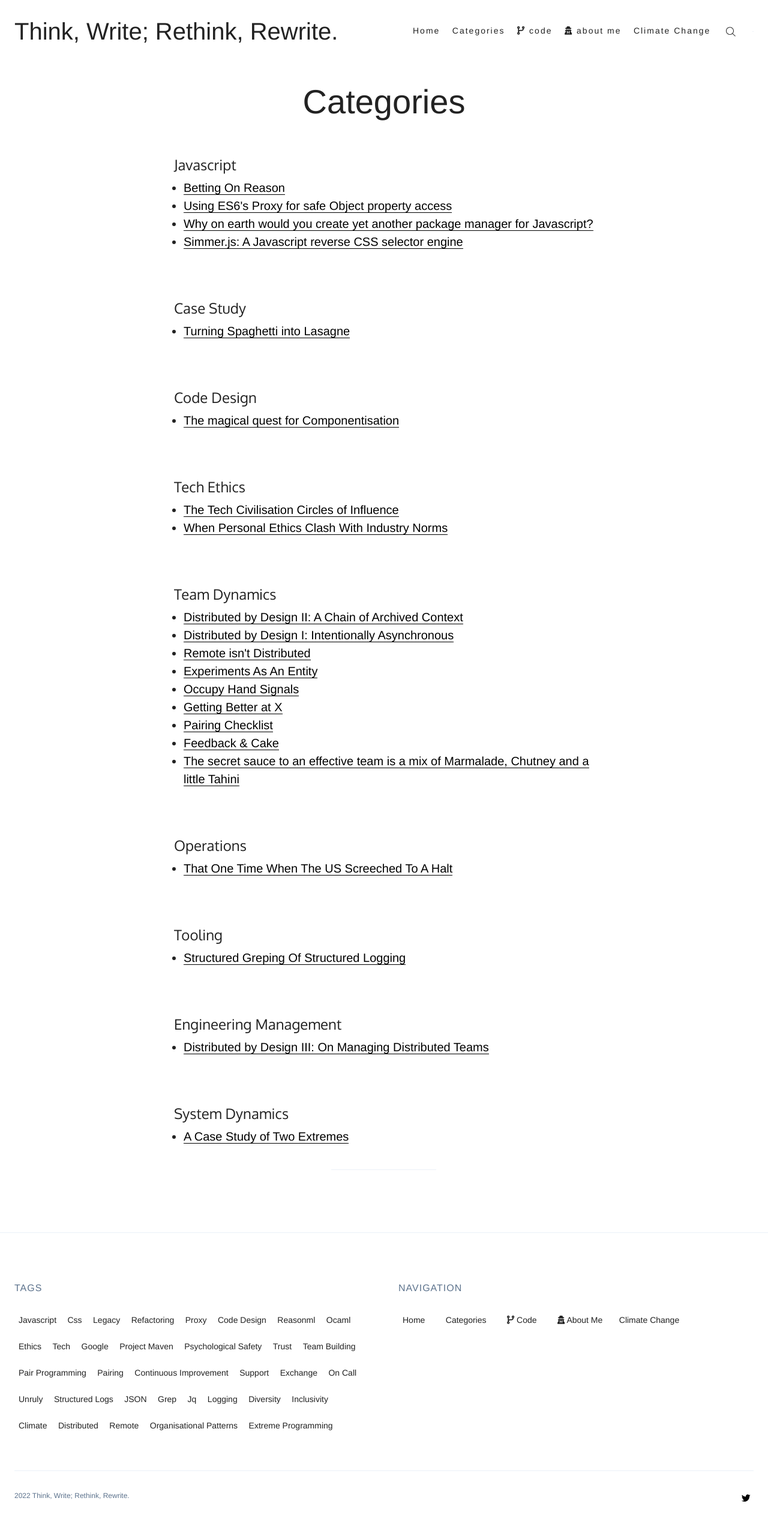
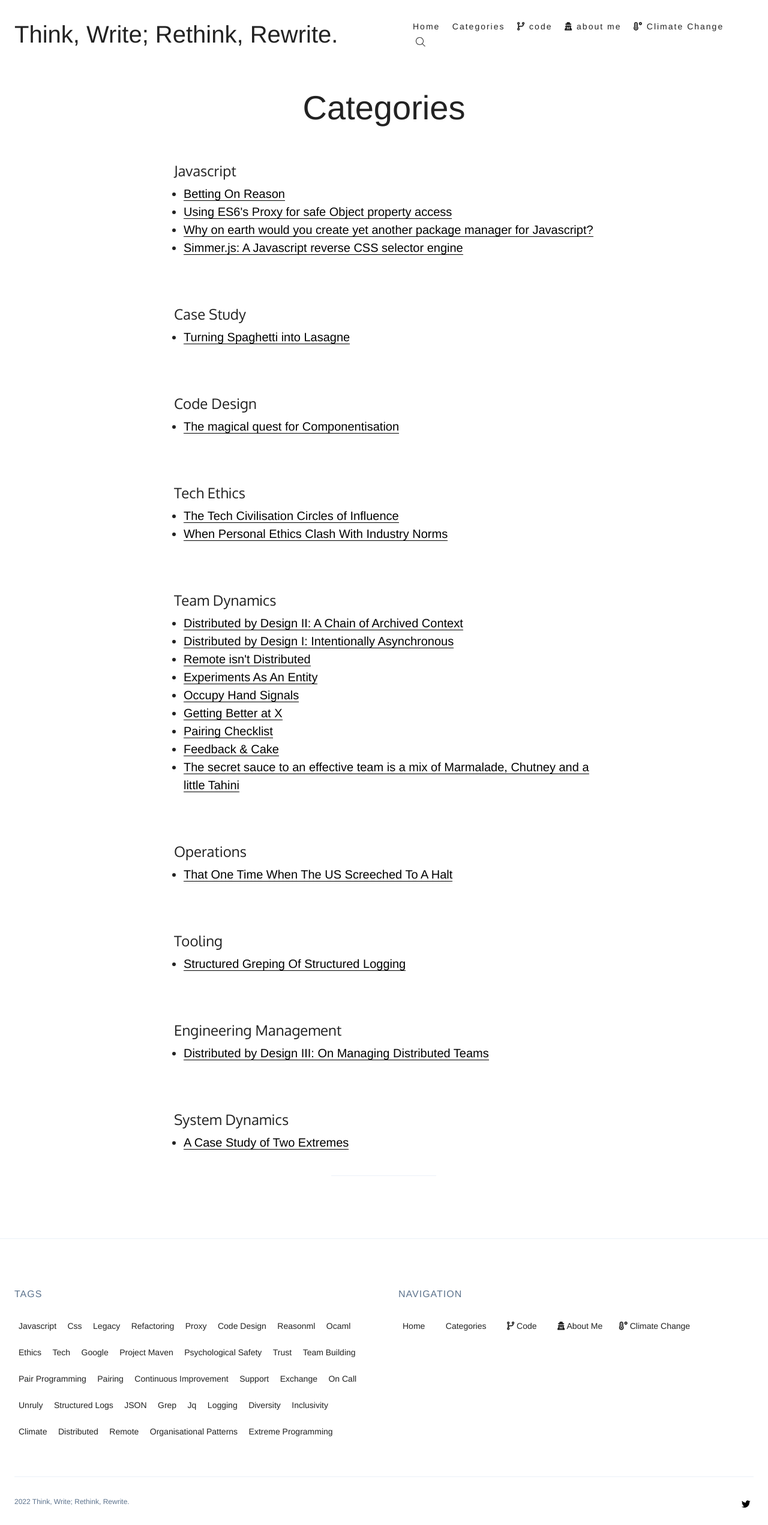
Before and after one commit to gmmorris/gmmorris.github.io, a Jekyll site: the page built from _pages/categories.md, in a window 1280 px wide. Shown: the whole page at 60% size. Built offline with Jekyll 4.4.1, drawn with Linux system fonts in a browser that asks for light colours; nearby versions of some CDN libraries; some web fonts are replaced.

Commit message:
fixed icon

```diff
--- a/_includes/navigation.html
+++ b/_includes/navigation.html
@@ -25,6 +25,6 @@
 
 <li class="c-nav__item">
   <a href="https://www.unfuckthe.earth" class="c-nav__link">
-    <i class="fa-light fa-tree"></i> Climate Change
+    <i class="fas fa-temperature-high"></i> Climate Change
   </a>
 </li>
```
